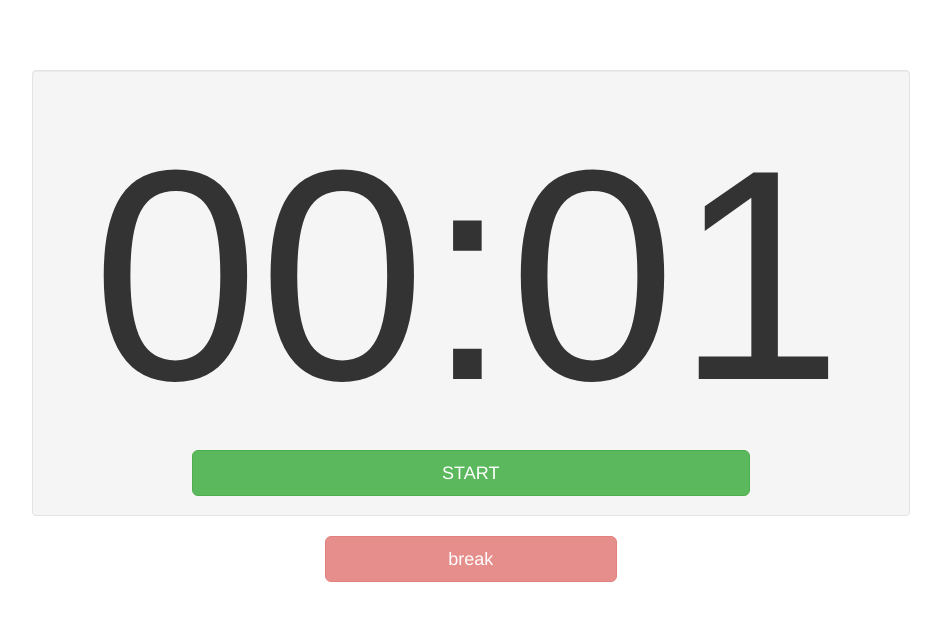
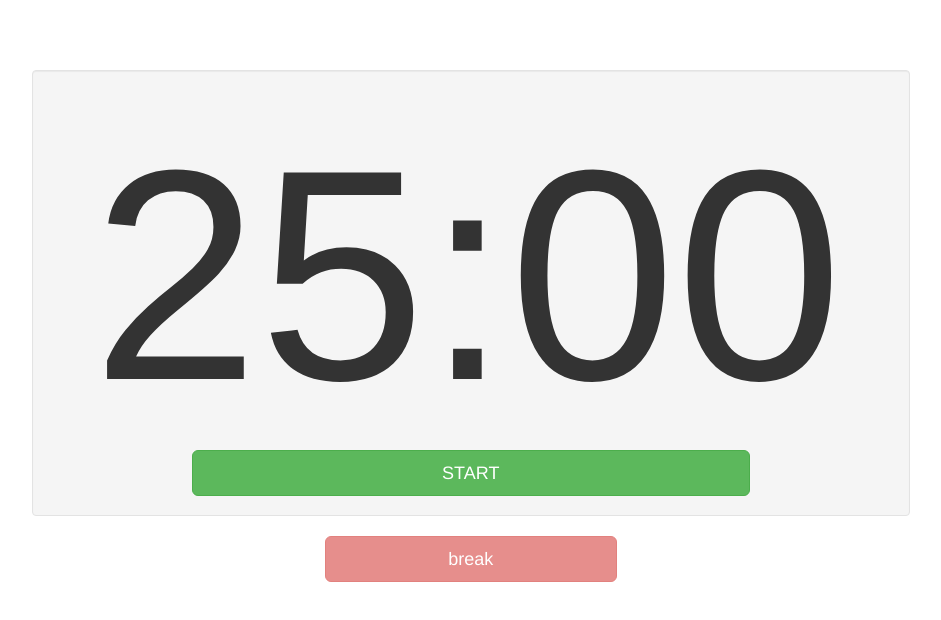
Before and after one commit to lvmanchikanti/pomodoro_timer, a website: page public/html/index.html in a window 1280 px wide. Shown: the whole page, without its empty margins (218-1159 px from the left). Drawn offline with nearby package versions, Linux system fonts and the light colour scheme; files whose address does not match are found by name.

Commit message:
setting back to 25 minutes

```diff
--- a/public/html/index.html
+++ b/public/html/index.html
@@ -11,7 +11,7 @@
   <div class="row">
     <div class="well col-md-8 col-lg-9 col-sm-6 col-xs-6 col-md-offset-2 col-sm-offset-3 col-xs-offset-3">
       <h1 id="timer">
-        <span id="minutes">00</span>:<span id="seconds">01</span>
+        <span id="minutes">25</span>:<span id="seconds">00</span>
       </h1>
       <p id="start"><button type="button" class="btn btn-success btn-lg col-md-8 col-md-offset-2">START</button></p>
     </div>
```
